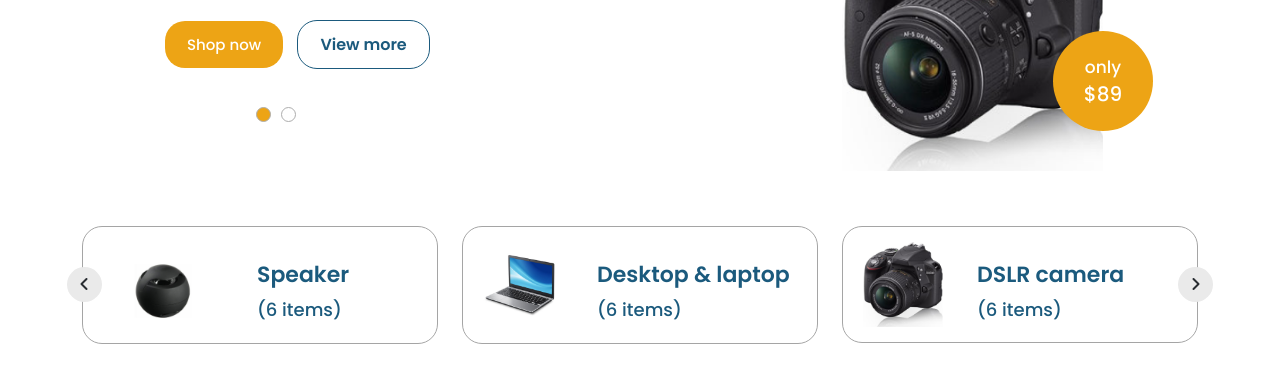
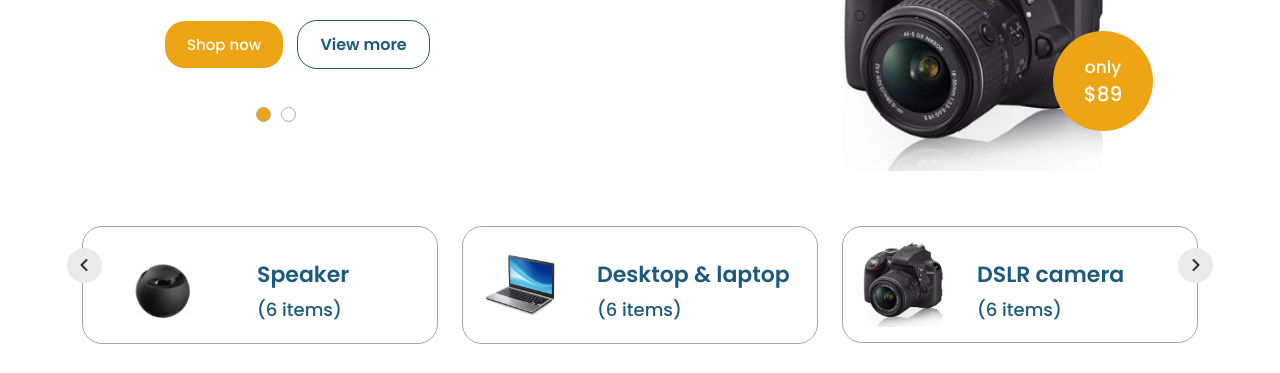
Before and after one commit to Sakkhor-omrito/Electron_Ecomerce, a plain HTML site: page index.html in a window 1280 px wide. Shown: the part 427-800 px from the top of the page. Drawn offline with Linux system fonts and the light colour scheme.

Commit message:
Update style.css

```diff
--- a/css/style.css
+++ b/css/style.css
@@ -319,11 +319,11 @@ font-weight:600;
     z-index: 99;
 }
 .angle_left{
-    top:35%;
+    top:19%;
     left:-15px;
 }
 .angle_right{
-    top:35%;
+    top:19%;
     right:-15px;
 }
 
```
